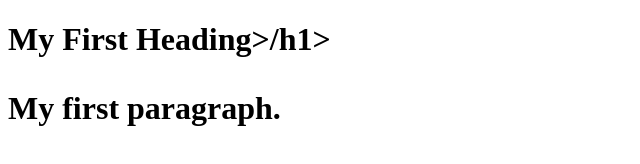
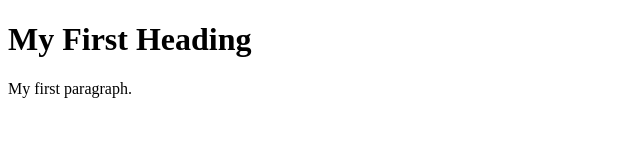
Before and after one commit to Leafy6/webpage2, a plain HTML site: page index.html in a window 1280 px wide. Shown: the whole page, without its empty margins (0-640 px from the left). Drawn offline with Linux system fonts and the light colour scheme.

Commit message:
Update index.html

```diff
--- a/index.html
+++ b/index.html
@@ -2,7 +2,7 @@
 <html>
 <body>
 
-<h1>My First Heading>/h1>
+<h1>My First Heading</h1>
 <p>My first paragraph.</p>
 
 </body>
```
